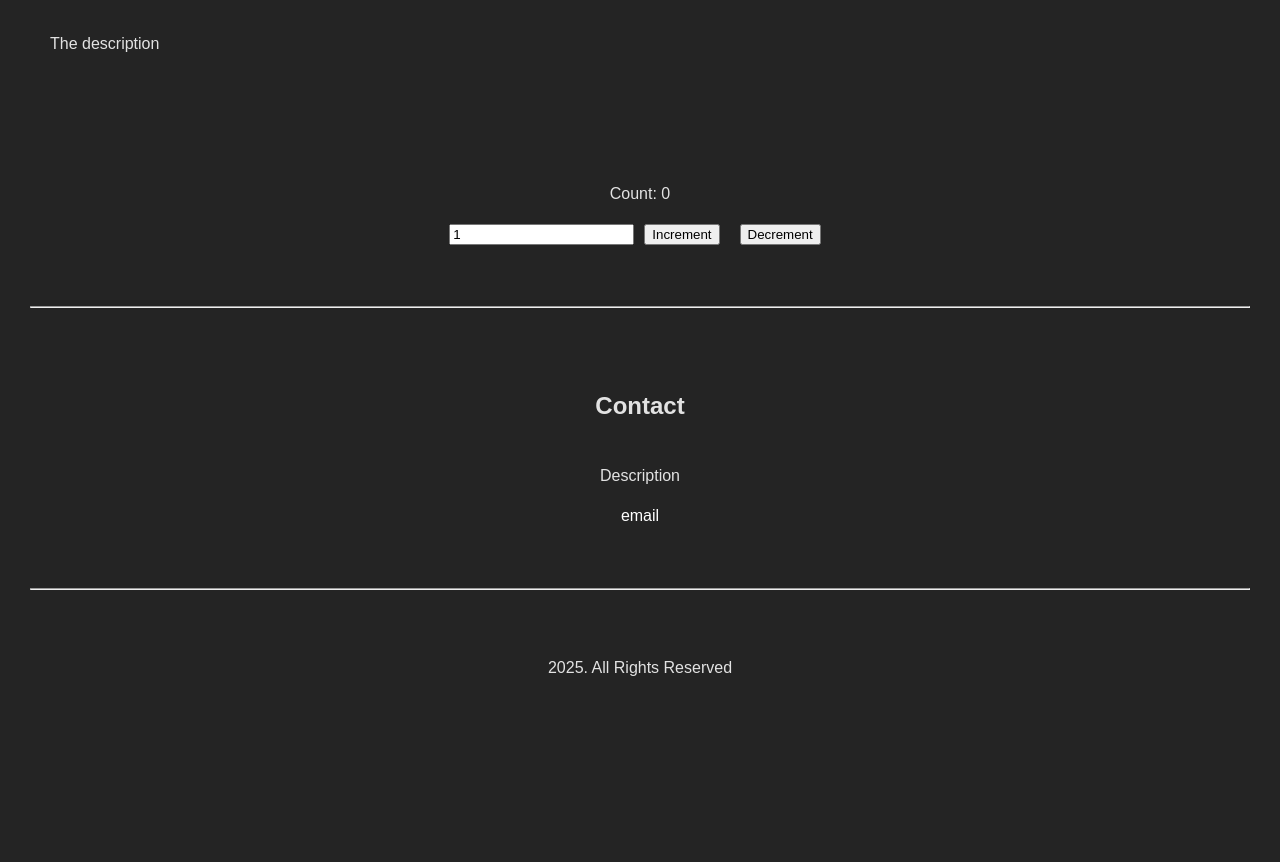
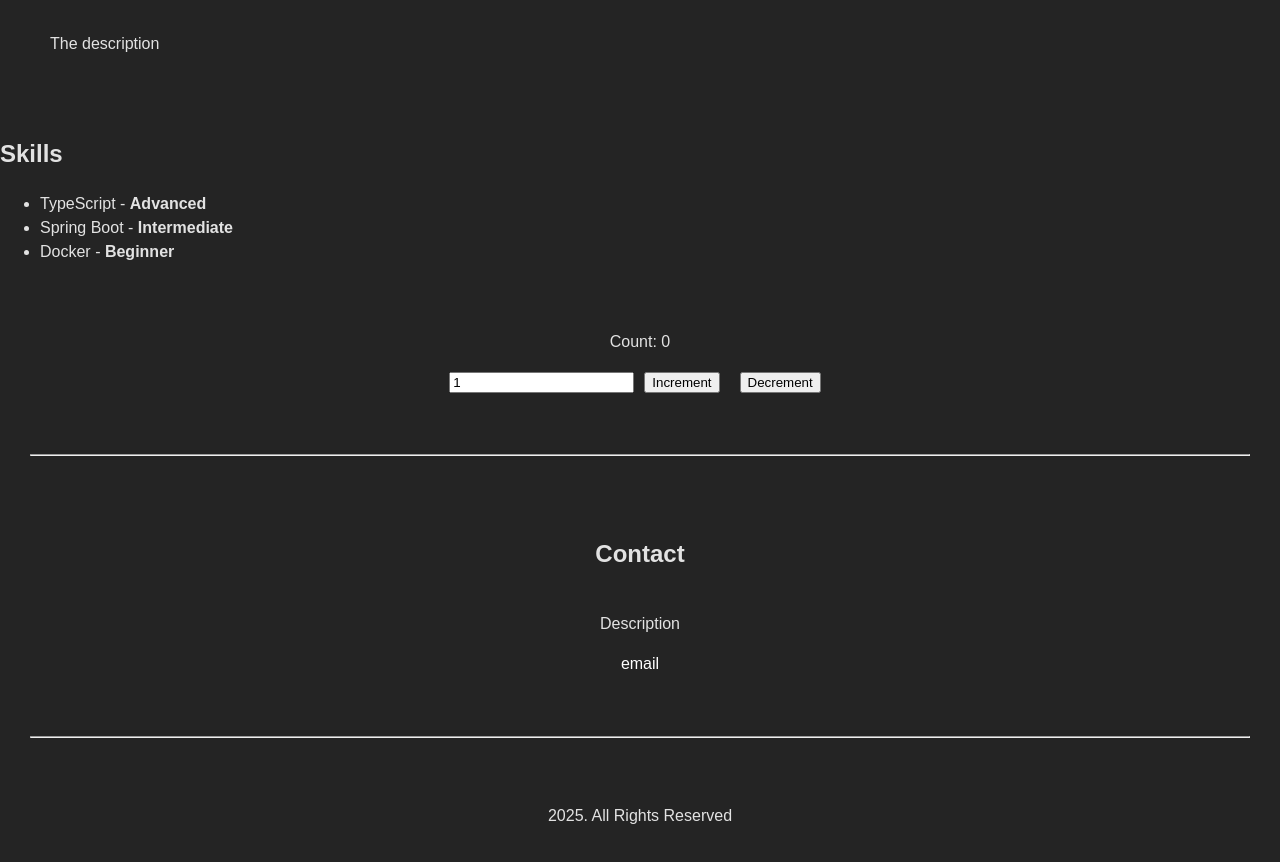
Before and after one commit to gjuanillo/react-refreshers, a React (Vite) app: page / in a window 1280 px wide. Shown: the part 1200-2062 px from the top of the page. Before the commit the page ends 1916 px from the top, so only its background shows below. Built offline with nearby package versions, Linux system fonts and the light colour scheme.

Commit message:
Add Skills Section

```diff
--- a/src/App.tsx
+++ b/src/App.tsx
@@ -5,6 +5,7 @@ import Counter from './Counter';
 import Footer from './Footer';
 import Header from './Header'
 import Projects from './Projects';
+import Skills from './Skills';
 import type { Project } from './types';
 
 function App() {
@@ -50,6 +51,11 @@ function App() {
             description: "The description"
         }
     ]
+    const skills = [
+        { name: "TypeScript", level: "Advanced" },
+        { name: "Spring Boot", level: "Intermediate" },
+        { name: "Docker", level: "Beginner" }
+    ];
     return (
         <div className='App'>
             {/* Header Section */}
@@ -59,6 +65,7 @@ function App() {
             <hr />
             {/* Projects Section */}
             <Projects project={projects} />
+            <Skills skills={skills}/>
             <Counter />
             <hr />
             {/* Contact Section */}
--- /dev/null
+++ b/src/Skills.tsx
@@ -0,0 +1,23 @@
+type Skill = {
+  name: string;
+  level: string;
+};
+
+interface SkillsProps {
+  skills: Skill[];
+}
+
+const Skills: React.FC<SkillsProps> = ({ skills }) => (
+  <section>
+    <h2>Skills</h2>
+    <ul>
+      {skills.map((skill, i) => (
+        <li key={i}>
+          {skill.name} - <strong>{skill.level}</strong>
+        </li>
+      ))}
+    </ul>
+  </section>
+);
+
+export default Skills;
```
